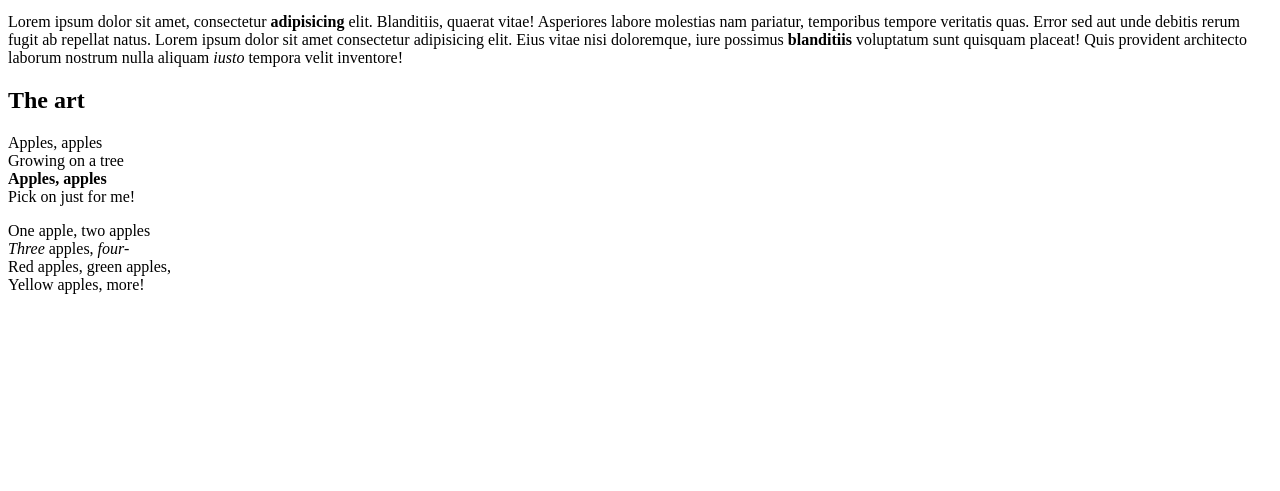
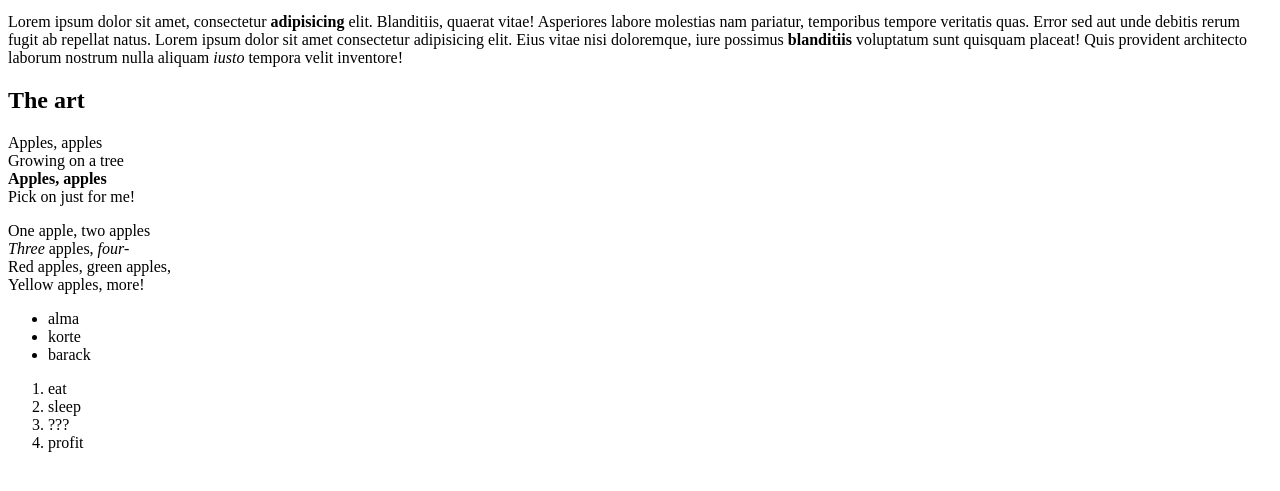
Before and after one commit to tamas-len/web-test, a plain HTML site: page html-boilerplate/index.html in a window 1280 px wide. Shown: the part 137-628 px from the top of the page. Drawn offline with Linux system fonts and the light colour scheme.

Commit message:
Added lists at the end

```diff
--- a/html-boilerplate/index.html
+++ b/html-boilerplate/index.html
@@ -29,5 +29,18 @@
             <em>Three</em> apples, <em>four-</em> <br>
             Red apples, green apples, <br>
             Yellow apples, more!</p>
+
+        <ul>
+            <li>alma</li>
+            <li>korte</li>
+            <li>barack</li>
+        </ul>
+
+        <ol>
+            <li>eat</li>
+            <li>sleep</li>
+            <li>???</li>
+            <li>profit</li>
+        </ol>
     </body>
 </html>
```
